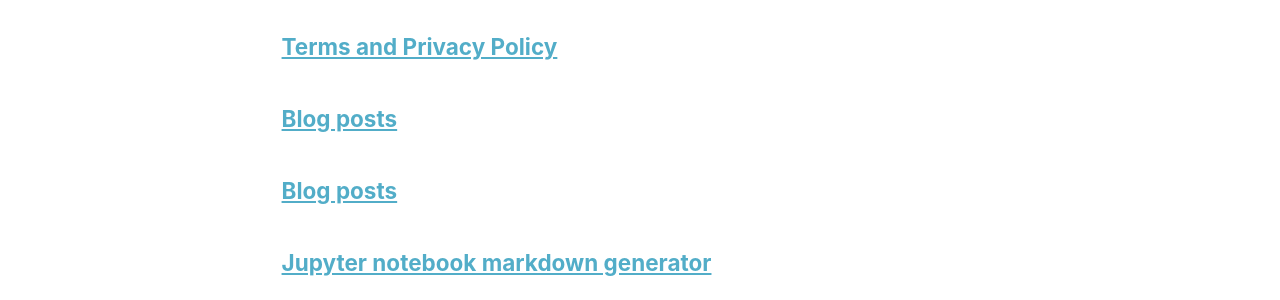
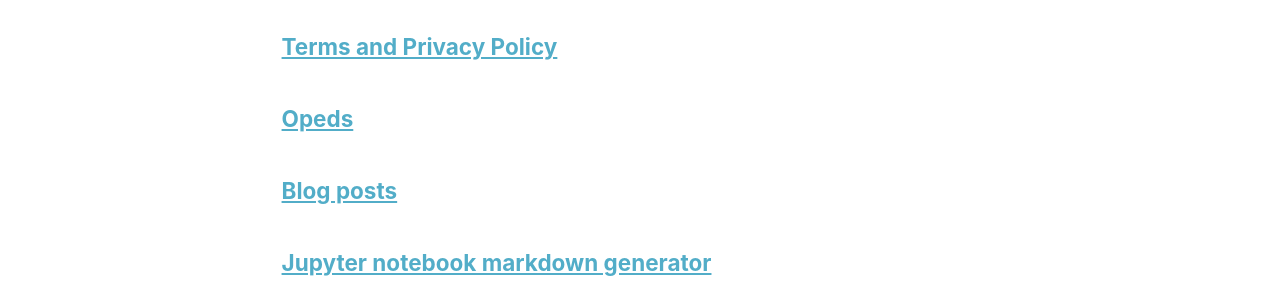
Before and after one commit to munemahmad/munemahmad.github.io, a Jekyll site: the page built from _pages/page-archive.html, in a window 1280 px wide and 900 px high, scrolled down 1162 px. Shown: the part 228-528 px from the top of the window. Built offline with Jekyll 4.4.1, drawn with Linux system fonts in a browser that asks for light colours; a script that is not in the unit is left out.

Commit message:
Update year-archive-opeds.html

```diff
--- a/_pages/year-archive-opeds.html
+++ b/_pages/year-archive-opeds.html
@@ -1,10 +1,10 @@
 ---
 layout: archive
-permalink: /year-archive/
-title: "Blog posts"
+permalink: /year-archive-opeds/
+title: "Opeds"
 author_profile: true
 redirect_from:
-  - /wordpress/blog-posts/
+  - /wordpress/opeds/
 ---
 
 {% include base_path %}
```
